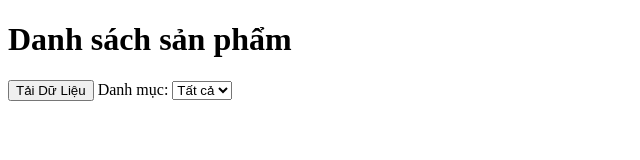
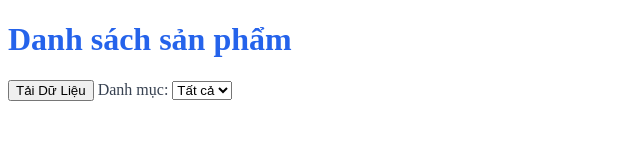
Before and after one commit to cr7code205/quan-ly-san-pham-v1.0, a plain HTML site: page index.html in a window 1280 px wide. Shown: the whole page, without its empty margins (0-640 px from the left). Drawn offline with Linux system fonts and the light colour scheme.

Commit message:
thay đổi màu sắc

```diff
--- a/index.html
+++ b/index.html
@@ -4,6 +4,15 @@
     <meta charset="UTF-8">
     <meta name="viewport" content="width=device-width, initial-scale=1.0">
     <title>Task 23.60 - Quản lý sản phẩm</title>
+    <style>
+        body {
+            color: #374151;
+        }
+
+        h1 {
+            color: #2563eb;
+        }
+    </style>
 </head>
 <body>
     <h1>Danh sách sản phẩm</h1>
```
